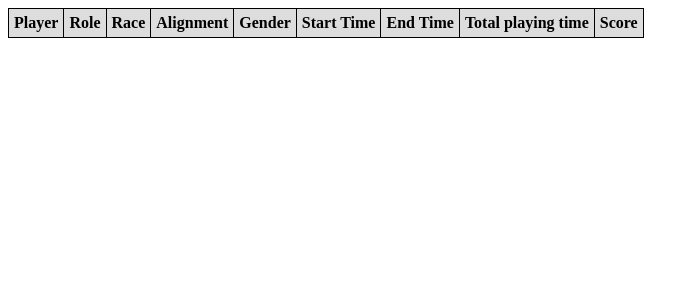
After one commit to jarro2783/ausnethack, a Flask app: page /high_scores in a window 1280 px wide. The commit adds this page. Shown: the top 300 px of the page, without its empty margins (0-699 px from the left). Run offline with Flask 2, Linux system fonts and the light colour scheme; data that the repository does not hold is empty.

Commit message:
high scores

```diff
--- a/main.py
+++ b/main.py
@@ -10,6 +10,11 @@ def sql_connect(game):
     conn = sqlite3.connect(app.config['NETHACKDB'][game])
     conn.row_factory = sqlite3.Row
     return conn
+
+def sql_query(game, query):
+    conn = sql_connect(game)
+    cursor = conn.cursor()
+    return cursor.execute(query).fetchall()
 
 @app.route('/')
 def main():
@@ -73,5 +78,20 @@ def zscores():
     return render_template("zscores.html", scores = score_list,
       roles = sorted(roles.keys()))
 
+@app.route("/high_scores")
+def high_scores():
+    scores = sql_query("360",
+      """
+      SELECT games.*,
+        sum(sessions.end_time - sessions.start_time) AS total_time
+      FROM games JOIN sessions ON sessions.game = games.id
+      WHERE score NOT NULL
+      GROUP BY games.id
+      ORDER BY score DESC LIMIT 2000
+      """
+    )
+
+    return render_template("high_scores.html", scores = scores)
+
 if __name__ == "__main__":
     app.run(debug=True)
--- /dev/null
+++ b/templates/high_scores.html
@@ -0,0 +1,29 @@
+{% extends "layout.html" %}
+{% block body %}
+<table>
+<tr>
+    <th>Player</th>
+    <th>Role</th>
+    <th>Race</th>
+    <th>Alignment</th>
+    <th>Gender</th>
+    <th>Start Time</th>
+    <th>End Time</th>
+    <th>Total playing time</th>
+    <th>Score</th>
+</tr>
+{% for score in scores %}
+<tr>
+    <td>{{ score.plname }}</td>
+    <td>{{ score.role }}</td>
+    <td>{{ score.race }}</td>
+    <td>{{ score.alignment }}</td>
+    <td>{{ score.gender }}</td>
+    <td>{{ score.start_time }}</td>
+    <td>{{ score.end_time }}</td>
+    <td>{{ score.total_time }}</td>
+    <td>{{ score.score }}</td>
+</tr>
+{% endfor %}
+</table>
+{% endblock %}
--- a/templates/index.html
+++ b/templates/index.html
@@ -2,5 +2,6 @@
 {% block body %}
 <p>Welcome to AusNethack.</p>
 <p><a href="/users">Users</a></p>
+<p><a href="/high_scores">High scores</a></p>
 <p><a href="/zscores">Z-scores</a></p>
 {% endblock %}
```
